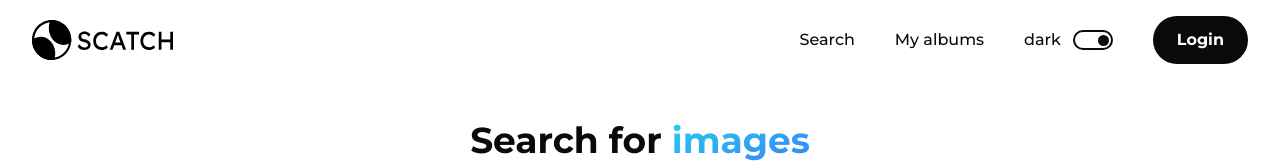
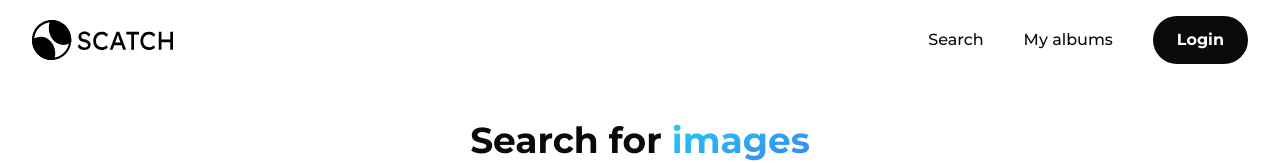
Before and after one commit to malkiii/scatch, a Next.js app: page /search in a window 1280 px wide. Shown: the top 163 px of the page. Built offline with nearby package versions, Linux system fonts and the light colour scheme; no server answers.

Commit message:
Update the button styles

```diff
--- a/components/DarkThemeButton.tsx
+++ b/components/DarkThemeButton.tsx
@@ -1,13 +1,14 @@
-import { FC } from 'react';
+import { FC, ReactNode } from 'react';
 import { useTheme } from 'next-themes';
 
 type ButtonProps = {
-  containerClassName: string;
-  buttonClassName: string;
+  className: string;
+  children?: ReactNode;
 };
 
-const DarkThemeButton: FC<ButtonProps> = props => {
+const DarkThemeButton: FC<ButtonProps> = ({ className, children }) => {
   const { setTheme } = useTheme();
+
   function toggleTheme() {
     const preferDarkTheme = document.documentElement.classList.contains('dark');
     setTheme(preferDarkTheme ? 'light' : 'dark');
@@ -16,20 +17,12 @@ const DarkThemeButton: FC<ButtonProps> = props => {
   return (
     <button
       className={
-        'group hover:text-theme transition-colors duration-200 ' +
-        props.containerClassName
+        'group hover:text-theme transition-colors duration-200 ' + className
       }
       onClick={toggleTheme}
     >
-      dark
-      <div
-        className={
-          'relative flex items-center rounded-2xl group-hover:border-theme transition-inherit border-2 dark:border-white border-dark  p-[2px] pt-[3px] ' +
-          props.buttonClassName
-        }
-      >
-        <div className="h-full aspect-square rounded-circle bg-dark dark:bg-white group-hover:bg-theme transition-inherit ml-auto dark:ml-0"></div>
-      </div>
+      {children}
+      <div className="relative before:inline-block before:font-theme before:not-italic before:antialiased before:aspect-square before:font-normal before:content-dark dark:before:content-light before:mt-1"></div>
     </button>
   );
 };
```
